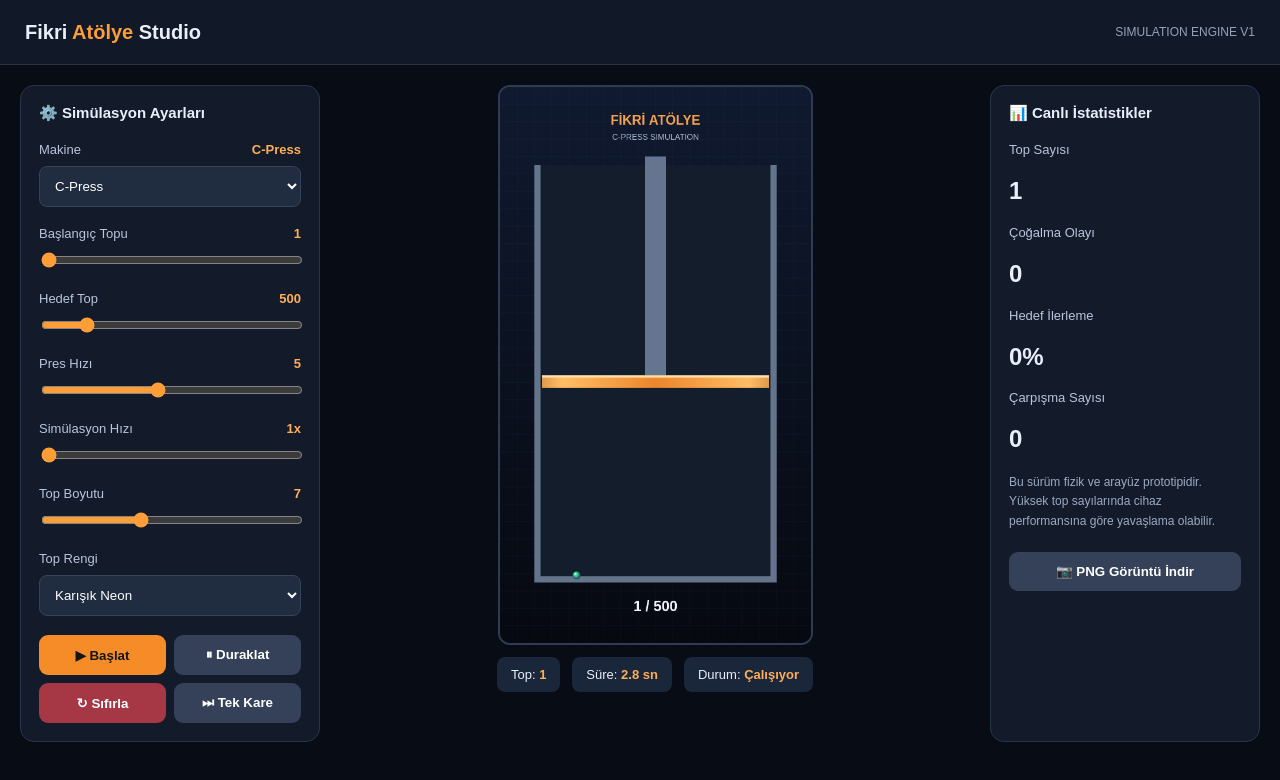
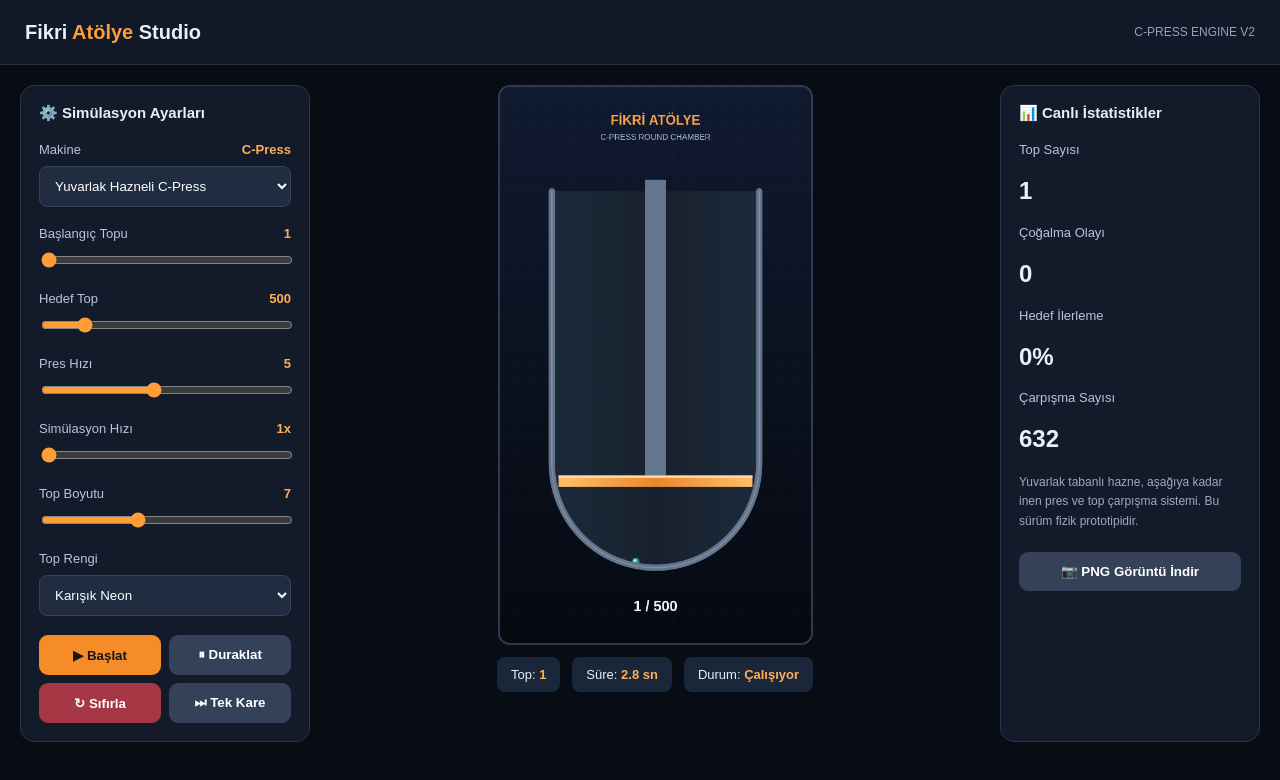
Before and after one commit to munzeviwnl/fikriatolyev2, a plain HTML site: page index.html in a window 1280 px wide. Both pictures are taken after a click on the button "▶ Başlat". Drawn offline with Linux system fonts and the light colour scheme.

Commit message:
Update index.html

```diff
--- a/index.html
+++ b/index.html
@@ -4,7 +4,7 @@
 <head>
 <meta charset="UTF-8">
 <meta name="viewport" content="width=device-width,initial-scale=1">
-<title>Fikri Atölye Studio</title>
+<title>Fikri Atölye Studio V2</title>
 <style>
 *{box-sizing:border-box}
 body{margin:0;background:#080c15;color:#e9eefb;font-family:Arial,sans-serif}
@@ -12,7 +12,7 @@ header{height:65px;border-bottom:1px solid #273044;display:flex;align-items:cent
 .logo{font-size:20px;font-weight:800}
 .logo span{color:#ff9d36}
 .tag{font-size:12px;color:#94a3b8}
-.layout{display:grid;grid-template-columns:300px 1fr 270px;gap:18px;padding:20px;max-width:1600px;margin:auto}
+.layout{display:grid;grid-template-columns:290px 1fr 260px;gap:18px;padding:20px;max-width:1600px;margin:auto}
 .panel{background:#131b2b;border:1px solid #29354b;border-radius:14px;padding:18px}
 h3{margin:0 0 20px;font-size:15px}
 .field{margin-bottom:19px}
@@ -26,7 +26,7 @@ button:hover{filter:brightness(1.15)}
 .danger{background:#a63745}
 .controls{display:grid;grid-template-columns:1fr 1fr;gap:8px}
 .stage{display:flex;flex-direction:column;align-items:center;gap:12px}
-.canvasbox{height:min(70vh,700px);aspect-ratio:9/16;background:#080b14;border:2px solid #303b52;border-radius:12px;overflow:hidden;position:relative}
+.canvasbox{height:min(70vh,700px);aspect-ratio:9/16;background:#080b14;border:2px solid #303b52;border-radius:12px;overflow:hidden}
 canvas{width:100%;height:100%;display:block}
 .status{display:flex;gap:12px;flex-wrap:wrap;justify-content:center}
 .stat{background:#1a2639;border-radius:8px;padding:10px 14px;font-size:13px}
@@ -43,7 +43,7 @@ canvas{width:100%;height:100%;display:block}
 
 <header>
  <div class="logo">Fikri <span>Atölye</span> Studio</div>
- <div class="tag">SIMULATION ENGINE V1</div>
+ <div class="tag">C-PRESS ENGINE V2</div>
 </header>
 
 <div class="layout">
@@ -52,9 +52,7 @@ canvas{width:100%;height:100%;display:block}
 
   <div class="field">
    <label>Makine <b>C-Press</b></label>
-   <select id="machine">
-    <option>C-Press</option>
-   </select>
+   <select><option>Yuvarlak Hazneli C-Press</option></select>
   </div>
 
   <div class="field">
@@ -119,8 +117,8 @@ canvas{width:100%;height:100%;display:block}
   <div class="field"><label>Hedef İlerleme</label><h2 id="progress">0%</h2></div>
   <div class="field"><label>Çarpışma Sayısı</label><h2 id="collisions">0</h2></div>
   <p class="note">
-   Bu sürüm fizik ve arayüz prototipidir.
-   Yüksek top sayılarında cihaz performansına göre yavaşlama olabilir.
+   Yuvarlak tabanlı hazne, aşağıya kadar inen pres
+   ve top çarpışma sistemi. Bu sürüm fizik prototipidir.
   </p>
   <button class="full" id="snapshot">📷 PNG Görüntü İndir</button>
  </aside>
@@ -135,23 +133,17 @@ const W=540,H=960;
 const $=id=>document.getElementById(id);
 
 const settings={
- initial:1,target:500,pressSpeed:5,speed:1,
- radius:7,colors:"mixed"
+ initial:1,target:500,pressSpeed:5,
+ speed:1,radius:7,colors:"mixed"
 };
 
-let balls=[];
-let running=false;
-let elapsed=0;
-let splitCount=0;
-let collisionCount=0;
-let accumulator=0;
-let lastFrame=0;
-let pressY=185;
-let pressDirection=1;
-let pressVelocity=0;
-let initialized=false;
+const bowl={
+ cx:270,
+ cy:650,
+ radius:180,
+ top:180
+};
 
-const arena={left:65,right:475,top:135,bottom:850};
 const palette={
  mixed:["#36baff","#ffad3d","#e26cff","#48efad","#ff597d"],
  blue:["#40bfff"],
@@ -160,12 +152,27 @@ const palette={
  green:["#4beaab"]
 };
 
+let balls=[];
+let running=false;
+let initialized=false;
+let elapsed=0;
+let splitCount=0;
+let collisionCount=0;
+let accumulator=0;
+let lastFrame=0;
+let pressY=210;
+let pressDirection=1;
+let pressVelocity=0;
+let finished=false;
+
 function updateLabels(){
- ["initial","target","pressSpeed","speed","radius"].forEach(id=>{
-  const key=id==="pressSpeed"?"pressSpeed":id;
-  settings[key]=Number($(id).value);
- });
+ settings.initial=+$("initial").value;
+ settings.target=+$("target").value;
+ settings.pressSpeed=+$("pressSpeed").value;
+ settings.speed=+$("speed").value;
+ settings.radius=+$("radius").value;
  settings.colors=$("colors").value;
+
  $("initialVal").textContent=settings.initial;
  $("targetVal").textContent=settings.target;
  $("pressVal").textContent=settings.pressSpeed;
@@ -177,40 +184,111 @@ document.querySelectorAll("input,select").forEach(el=>{
  el.addEventListener("input",updateLabels);
 });
 
-function makeBall(x,y,r,color){
- return {
-  x,y,r,color,
-  vx:(Math.random()-.5)*65,
-  vy:(Math.random()-.5)*35,
-  cooldown:0
- };
-}
-
 function randomColor(){
  const arr=palette[settings.colors];
  return arr[Math.floor(Math.random()*arr.length)];
 }
 
+function makeBall(x,y,r,color){
+ return {
+  x,y,r,color,
+  vx:(Math.random()-.5)*70,
+  vy:(Math.random()-.5)*30,
+  cooldown:0
+ };
+}
+
+// Haznenin belli yükseklikteki yatay yarı genişliği.
+function halfWidthAt(y){
+ if(y<=bowl.cy)return bowl.radius;
+ const dy=Math.min(bowl.radius,y-bowl.cy);
+ return Math.sqrt(Math.max(0,
+  bowl.radius*bowl.radius-dy*dy));
+}
+
+// Top merkezini haznenin içinde tutar.
+function containBall(b){
+ const R=bowl.radius;
+ const cx=bowl.cx;
+ const cy=bowl.cy;
+
+ if(b.y<=cy){
+  const minX=cx-R+b.r;
+  const maxX=cx+R-b.r;
+
+  if(b.x<minX){
+   b.x=minX;
+   b.vx=Math.abs(b.vx)*.35;
+   collisionCount++;
+  }
+  if(b.x>maxX){
+   b.x=maxX;
+   b.vx=-Math.abs(b.vx)*.35;
+   collisionCount++;
+  }
+ }else{
+  const dx=b.x-cx;
+  const dy=b.y-cy;
+  const dist=Math.hypot(dx,dy);
+  const allowed=R-b.r;
+
+  if(dist>allowed){
+   const nx=dx/Math.max(dist,.0001);
+   const ny=dy/Math.max(dist,.0001);
+
+   b.x=cx+nx*allowed;
+   b.y=cy+ny*allowed;
+
+   const vn=b.vx*nx+b.vy*ny;
+   if(vn>0){
+    b.vx-=1.35*vn*nx;
+    b.vy-=1.35*vn*ny;
+   }
+   collisionCount++;
+  }
+ }
+
+ b.y=Math.max(bowl.top+b.r,b.y);
+}
+
+// Pres alt yüzeyinin yüksekliği.
+function pressBottom(){
+ return pressY+20;
+}
+
+// Presin hazneye uyumlu genişliği.
+function pressHalfWidth(){
+ const y=pressBottom();
+ const margin=7;
+ return Math.max(0,halfWidthAt(y)-margin);
+}
+
 function reset(){
  updateLabels();
  balls=[];
+ running=false;
+ finished=false;
+ initialized=true;
  elapsed=0;
  splitCount=0;
  collisionCount=0;
  accumulator=0;
- pressY=185;
+ pressY=210;
  pressDirection=1;
  pressVelocity=0;
- running=false;
- initialized=true;
 
  for(let i=0;i<settings.initial;i++){
   const r=settings.radius;
-  const cols=Math.max(1,Math.floor(280/(r*2.4)));
-  const x=270+(i%cols-Math.floor(cols/2))*r*2.3;
-  const y=arena.bottom-35-Math.floor(i/cols)*r*2.3;
-  balls.push(makeBall(x,y,r,randomColor()));
+  const cols=Math.max(1,Math.floor(230/(r*2.4)));
+  const col=i%cols;
+  const row=Math.floor(i/cols);
+  const x=bowl.cx+(col-(cols-1)/2)*r*2.3;
+  const y=bowl.cy+90-row*r*2.3;
+  const b=makeBall(x,y,r,randomColor());
+  containBall(b);
+  balls.push(b);
  }
+
  updateStats();
  draw();
 }
@@ -222,17 +300,19 @@ function updateStats(){
  $("collisions").textContent=collisionCount;
  $("time").textContent=elapsed.toFixed(1)+" sn";
  $("progress").textContent=
- Math.min(100,Math.round(balls.length/settings.target*100))+"%";
- $("state").textContent=
- balls.length>=settings.target?"Hedef Tamam":
- running?"Çalışıyor":"Duraklatıldı";
+  Math.min(100,Math.round(
+   balls.length/settings.target*100))+"%";
+ $("state").textContent=finished?"Hedef Tamam":
+  running?"Çalışıyor":"Duraklatıldı";
 }
 
 function movePress(dt){
  const previous=pressY;
- const minY=185;
- const maxY=arena.bottom-110;
- const speed=32+settings.pressSpeed*16;
+ const minY=210;
+
+ // Alt yüzey haznenin en alt noktasına ulaşır.
+ const maxY=bowl.cy+bowl.radius-20;
+ const speed=45+settings.pressSpeed*24;
 
  pressY+=pressDirection*speed*dt;
 
@@ -244,77 +324,45 @@ function movePress(dt){
   pressY=minY;
   pressDirection=1;
  }
+
  pressVelocity=(pressY-previous)/dt;
 }
 
 function splitBall(index){
  if(balls.length>=settings.target)return;
+
  const b=balls[index];
  if(!b||b.cooldown>0)return;
 
- // Çoğalma sırasında yeni topların üst üste
- // oluşmasını azaltmak için iki küçük top üret.
- const nr=Math.max(3,b.r*.79);
- const offset=nr*1.05;
- const left=makeBall(b.x-offset,b.y,nr,b.color);
- const right=makeBall(b.x+offset,b.y,nr,randomColor());
+ // İki yeni top, eski topun yerine geçer.
+ const nr=Math.max(2.5,b.r*.79);
+ const offset=nr*.8;
 
- left.vx=-95;
- right.vx=95;
- left.vy=right.vy=-35;
- left.cooldown=right.cooldown=.7;
+ const left=makeBall(
+  b.x-offset,b.y,nr,b.color);
+ const right=makeBall(
+  b.x+offset,b.y,nr,randomColor());
+
+ left.vx=-80;
+ right.vx=80;
+ left.vy=right.vy=-40;
+ left.cooldown=right.cooldown=.65;
 
  balls[index]=left;
- if(balls.length<settings.target)balls.push(right);
+ containBall(left);
+
+ if(balls.length<settings.target){
+  containBall(right);
+  balls.push(right);
+ }
+
  splitCount++;
 }
 
-function physics(dt){
- elapsed+=dt;
- movePress(dt);
+function collideBalls(){
+ const cellSize=Math.max(14,settings.radius*3);
+ const grid=new Map();
 
- const gravity=550;
- const pressBottom=pressY+22;
- const splitCandidates=[];
-
- for(let i=0;i<balls.length;i++){
-  const b=balls[i];
-  b.cooldown=Math.max(0,b.cooldown-dt);
-
-  b.vy+=gravity*dt;
-  b.vx*=.999;
-  b.vy*=.999;
-
-  b.x+=b.vx*dt;
-  b.y+=b.vy*dt;
-
-  if(b.x-b.r<arena.left){
-   b.x=arena.left+b.r;
-   b.vx=Math.abs(b.vx)*.55;
-  }
-  if(b.x+b.r>arena.right){
-   b.x=arena.right-b.r;
-   b.vx=-Math.abs(b.vx)*.55;
-  }
-  if(b.y+b.r>arena.bottom){
-   b.y=arena.bottom-b.r;
-   b.vy=-Math.abs(b.vy)*.25;
-   b.vx*=.93;
-  }
-
-  // Presin alt yüzeyi
-  if(b.y-b.r<pressBottom){
-   b.y=pressBottom+b.r;
-   b.vy=Math.max(0,pressVelocity)*.65;
-   if(pressVelocity>0&&b.cooldown<=0){
-    splitCandidates.push(i);
-   }
-  }
- }
-
- // Spatial hashing: sadece yakın toplar kontrol edilir.
- const cellSize=Math.max(16,settings.radius*3);
- const grid=new Map();
  const key=(x,y)=>x+","+y;
 
  for(let i=0;i<balls.length;i++){
@@ -322,6 +370,7 @@ function physics(dt){
   const cx=Math.floor(b.x/cellSize);
   const cy=Math.floor(b.y/cellSize);
   const k=key(cx,cy);
+
   if(!grid.has(k))grid.set(k,[]);
   grid.get(k).push(i);
  }
@@ -332,21 +381,29 @@ function physics(dt){
 
  for(const [k,ids] of grid){
   const [cx,cy]=k.split(",").map(Number);
+
   for(const [ox,oy] of offsets){
    const other=grid.get(key(cx+ox,cy+oy));
    if(!other)continue;
+
    for(const i of ids){
     for(const j of other){
      if(i>=j)continue;
-     const a=balls[i],b=balls[j];
-     const dx=b.x-a.x,dy=b.y-a.y;
-     const min=a.r+b.r;
+
+     const a=balls[i];
+     const b=balls[j];
+     const dx=b.x-a.x;
+     const dy=b.y-a.y;
+     const minDist=a.r+b.r;
      const d2=dx*dx+dy*dy;
-     if(d2>=min*min)continue;
+
+     if(d2>=minDist*minDist)continue;
 
      const d=Math.max(.001,Math.sqrt(d2));
-     const nx=dx/d,ny=dy/d;
-     const overlap=min-d;
+     const nx=dx/d;
+     const ny=dy/d;
+     const overlap=minDist-d;
+
      a.x-=nx*overlap*.5;
      a.y-=ny*overlap*.5;
      b.x+=nx*overlap*.5;
@@ -357,45 +414,115 @@ function physics(dt){
      const vn=rvx*nx+rvy*ny;
 
      if(vn<0){
-      const impulse=-(1+.35)*vn*.5;
+      const impulse=-(1+.3)*vn*.5;
       a.vx-=impulse*nx;
       a.vy-=impulse*ny;
       b.vx+=impulse*nx;
       b.vy+=impulse*ny;
      }
+
      collisionCount++;
     }
    }
   }
  }
+}
 
- // Çarpışma sonrası duvar ve pres düzeltmesi
- for(const b of balls){
-  b.x=Math.max(arena.left+b.r,Math.min(arena.right-b.r,b.x));
-  b.y=Math.max(pressBottom+b.r,Math.min(arena.bottom-b.r,b.y));
+function physics(dt){
+ if(finished)return;
+
+ elapsed+=dt;
+ movePress(dt);
+
+ const gravity=650;
+ const bottom=pressBottom();
+ const pressHalf=pressHalfWidth();
+ const candidates=[];
+
+ for(let i=0;i<balls.length;i++){
+  const b=balls[i];
+
+  b.cooldown=Math.max(0,b.cooldown-dt);
+  b.vy+=gravity*dt;
+  b.vx*=.998;
+  b.vy*=.998;
+
+  b.x+=b.vx*dt;
+  b.y+=b.vy*dt;
+
+  containBall(b);
+
+  // Presin altındaki toplara temas.
+  const underPress=
+   Math.abs(b.x-bowl.cx)<=pressHalf+b.r;
+
+  if(underPress&&b.y-b.r<bottom){
+   const wasBelow=b.y>=bottom-b.r;
+
+   if(wasBelow){
+    b.y=bottom+b.r;
+    b.vy=Math.max(0,pressVelocity)*.55;
+    b.vx*=.85;
+
+    if(pressVelocity>0&&b.cooldown<=0){
+     candidates.push(i);
+    }
+   }
+  }
  }
 
- // Ezilme: pres aşağı inerken top tabana yakınsa
- // ve pres ile taban arasındaki boşluk daralmışsa.
- const gap=arena.bottom-pressBottom;
- if(pressVelocity>0&&gap<settings.radius*7){
-  for(const i of splitCandidates){
+ // Yakın topların birbirine çarpışması.
+ collideBalls();
+
+ // Birkaç düzeltme geçişi.
+ for(let pass=0;pass<2;pass++){
+  for(const b of balls){
+   containBall(b);
+
+   const half=pressHalfWidth();
+   if(Math.abs(b.x-bowl.cx)<=half &&
+      b.y>=pressBottom()-b.r &&
+      b.y<pressBottom()+b.r){
+    b.y=pressBottom()+b.r;
+   }
+   containBall(b);
+  }
+ }
+
+ // Pres alt bölgeye indiğinde sıkışma algılama.
+ const remaining=bowl.cy+bowl.radius-bottom;
+
+ if(pressVelocity>0&&remaining<settings.radius*9){
+  let created=0;
+
+  for(const i of candidates){
    if(balls.length>=settings.target)break;
+   if(created>=8)break;
+
+   const b=balls[i];
+   if(!b||b.cooldown>0)continue;
+
    splitBall(i);
+   created++;
   }
-  // Alt bölgede sıkışmış toplar da çoğalabilir.
-  for(let i=0;i<balls.length&&balls.length<settings.target;i++){
+
+  // Yuvarlak tabandaki sıkışan toplar.
+  for(let i=0;i<balls.length;i++){
+   if(created>=8||balls.length>=settings.target)break;
+
    const b=balls[i];
-   if(b.cooldown<=0&&
-      b.y>arena.bottom-settings.radius*6&&
-      b.y-b.r<=pressBottom+settings.radius*4){
+   if(b.cooldown>0)continue;
+
+   if(b.y>bottom &&
+      b.y> bowl.cy+35){
     splitBall(i);
-    if(splitCount%8===0)break;
+    created++;
    }
   }
  }
 
  if(balls.length>=settings.target){
+  finished=true;
   running=false;
  }
 }
@@ -406,6 +533,7 @@ function drawBall(b){
   b.x-r*.35,b.y-r*.4,r*.05,
   b.x,b.y,r*1.15
  );
+
  gradient.addColorStop(0,"#ffffff");
  gradient.addColorStop(.22,b.color);
  gradient.addColorStop(1,"#17233f");
@@ -416,22 +544,39 @@ function drawBall(b){
  ctx.fill();
 }
 
+function bowlPath(){
+ ctx.beginPath();
+ ctx.moveTo(bowl.cx-bowl.radius,bowl.top);
+ ctx.lineTo(bowl.cx-bowl.radius,bowl.cy);
+ ctx.arc(bowl.cx,bowl.cy,bowl.radius,
+  Math.PI,0,true);
+ ctx.lineTo(bowl.cx+bowl.radius,bowl.top);
+}
+
 function draw(){
  ctx.clearRect(0,0,W,H);
+
  const bg=ctx.createLinearGradient(0,0,0,H);
  bg.addColorStop(0,"#101a30");
  bg.addColorStop(1,"#060910");
  ctx.fillStyle=bg;
  ctx.fillRect(0,0,W,H);
 
- // Arka plan çizgileri
  ctx.strokeStyle="#ffffff09";
  ctx.lineWidth=1;
+
  for(let x=0;x<W;x+=30){
-  ctx.beginPath();ctx.moveTo(x,0);ctx.lineTo(x,H);ctx.stroke();
+  ctx.beginPath();
+  ctx.moveTo(x,0);
+  ctx.lineTo(x,H);
+  ctx.stroke();
  }
+
  for(let y=0;y<H;y+=30){
-  ctx.beginPath();ctx.moveTo(0,y);ctx.lineTo(W,y);ctx.stroke();
+  ctx.beginPath();
+  ctx.moveTo(0,y);
+  ctx.lineTo(W,y);
+  ctx.stroke();
  }
 
  ctx.textAlign="center";
@@ -440,26 +585,35 @@ function draw(){
  ctx.fillText("FİKRİ ATÖLYE",W/2,65);
  ctx.font="14px Arial";
  ctx.fillStyle="#aabbd5";
- ctx.fillText("C-PRESS SIMULATION",W/2,91);
+ ctx.fillText("C-PRESS ROUND CHAMBER",W/2,91);
 
- // Arena
+ // Yuvarlak tabanlı hazne.
+ ctx.save();
+ bowlPath();
  ctx.fillStyle="#131d2b";
- ctx.fillRect(arena.left,arena.top,
-  arena.right-arena.left,arena.bottom-arena.top);
+ ctx.fill();
 
- ctx.strokeStyle="#64748b";
- ctx.lineWidth=11;
- ctx.beginPath();
- ctx.moveTo(arena.left,arena.top);
- ctx.lineTo(arena.left,arena.bottom);
- ctx.lineTo(arena.right,arena.bottom);
- ctx.lineTo(arena.right,arena.top);
- ctx.stroke();
+ // Haznenin içine hafif parlaklık.
+ const glow=ctx.createLinearGradient(
+  bowl.cx-bowl.radius,0,
+  bowl.cx+bowl.radius,0);
+ glow.addColorStop(0,"#7db9ff13");
+ glow.addColorStop(.5,"#ffffff04");
+ glow.addColorStop(1,"#7db9ff13");
 
- // Toplar
+ ctx.fillStyle=glow;
+ ctx.fill();
+ ctx.restore();
+
+ // Topları haznenin içinde çiz.
+ ctx.save();
+ bowlPath();
+ ctx.clip();
+
  for(const b of balls)drawBall(b);
+ ctx.restore();
 
- // Pres gövdesi
+ // Presin hareketli dikey mili.
  const metal=ctx.createLinearGradient(0,0,W,0);
  metal.addColorStop(0,"#9b521d");
  metal.addColorStop(.2,"#ffbf66");
@@ -468,23 +622,54 @@ function draw(){
  metal.addColorStop(1,"#9b521d");
 
  ctx.fillStyle="#63758f";
- ctx.fillRect(252,arena.top-15,36,pressY-arena.top+15);
+ ctx.fillRect(252,bowl.top-20,36,
+  Math.max(0,pressY-bowl.top+20));
+
+ // Haznenin genişliğine uyumlu pres.
+ const half=pressHalfWidth();
+ const width=half*2;
 
  ctx.fillStyle=metal;
- ctx.fillRect(arena.left+8,pressY,
-  arena.right-arena.left-16,22);
+ ctx.fillRect(bowl.cx-half,pressY,width,20);
 
  ctx.fillStyle="#ffdfab";
- ctx.fillRect(arena.left+8,pressY,
-  arena.right-arena.left-16,4);
+ ctx.fillRect(bowl.cx-half,pressY,width,4);
+
+ // Hazne çerçevesi.
+ bowlPath();
+ ctx.strokeStyle="#64748b";
+ ctx.lineWidth=11;
+ ctx.lineCap="round";
+ ctx.stroke();
+
+ // İç parlak kenar.
+ bowlPath();
+ ctx.strokeStyle="#b4c8e055";
+ ctx.lineWidth=2;
+ ctx.stroke();
 
  ctx.fillStyle="#f2f5ff";
  ctx.font="bold 25px Arial";
- ctx.fillText(balls.length+" / "+settings.target,W/2,905);
+ ctx.fillText(
+  balls.length+" / "+settings.target,
+  W/2,905
+ );
+
+ if(finished){
+  ctx.fillStyle="#06101bdc";
+  ctx.fillRect(60,400,420,120);
+  ctx.fillStyle="#ffb357";
+  ctx.font="bold 28px Arial";
+  ctx.fillText("HEDEF TAMAMLANDI!",270,454);
+  ctx.fillStyle="#ffffff";
+  ctx.font="19px Arial";
+  ctx.fillText(balls.length+" TOP",270,488);
+ }
 }
 
 function frame(now){
  if(!lastFrame)lastFrame=now;
+
  const realDt=Math.min((now-lastFrame)/1000,.05);
  lastFrame=now;
 
@@ -492,21 +677,27 @@ function frame(now){
   accumulator+=realDt*settings.speed;
   const step=1/120;
   let iterations=0;
-  while(accumulator>=step&&iterations<24&&running){
+
+  while(accumulator>=step &&
+        iterations<24 && running){
    physics(step);
    accumulator-=step;
    iterations++;
   }
+
   if(iterations===24)accumulator=0;
   updateStats();
  }
+
  draw();
  requestAnimationFrame(frame);
 }
 
 $("start").onclick=()=>{
  if(!initialized)reset();
+ if(finished)reset();
  running=true;
+ updateStats();
 };
 
 $("pause").onclick=()=>{
@@ -527,7 +718,7 @@ $("step").onclick=()=>{
 $("snapshot").onclick=()=>{
  draw();
  const a=document.createElement("a");
- a.download="fikri-atolye-simulasyon.png";
+ a.download="fikri-atolye-v2.png";
  a.href=canvas.toDataURL("image/png");
  a.click();
 };
```
